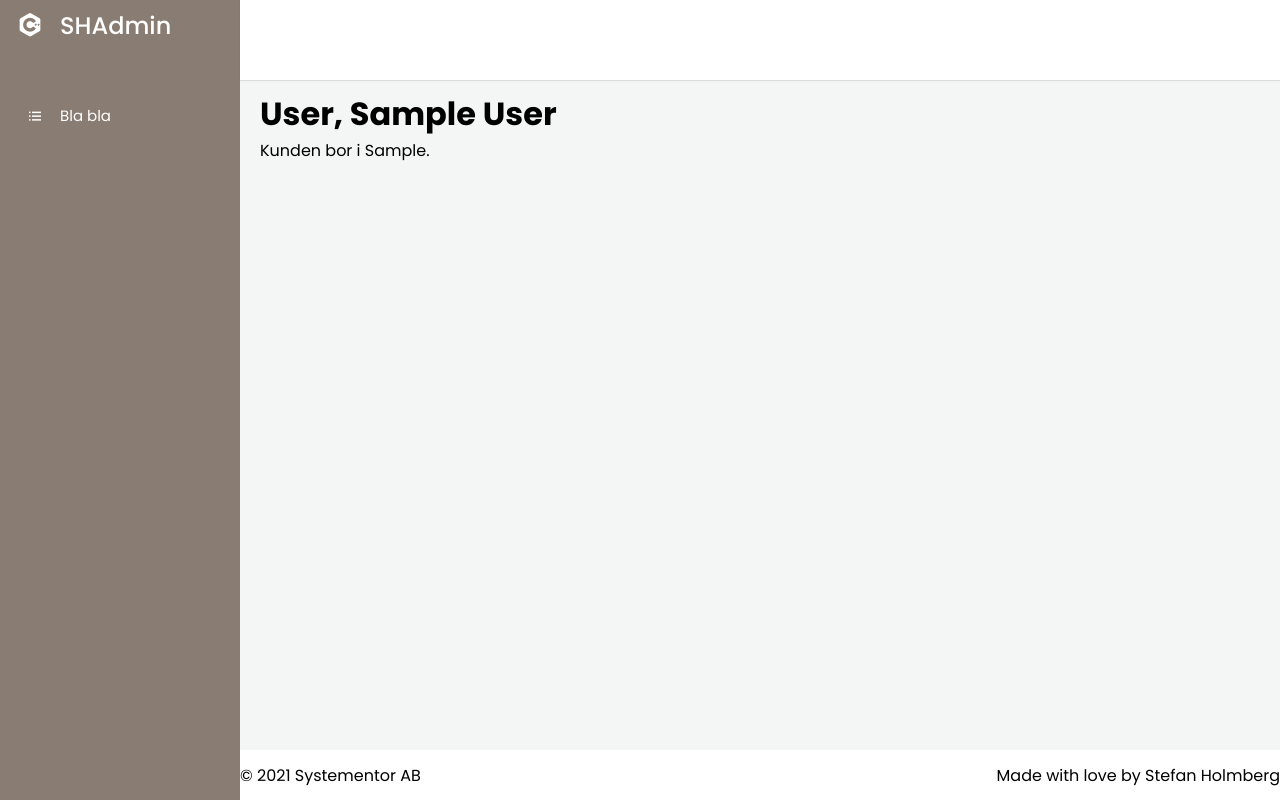
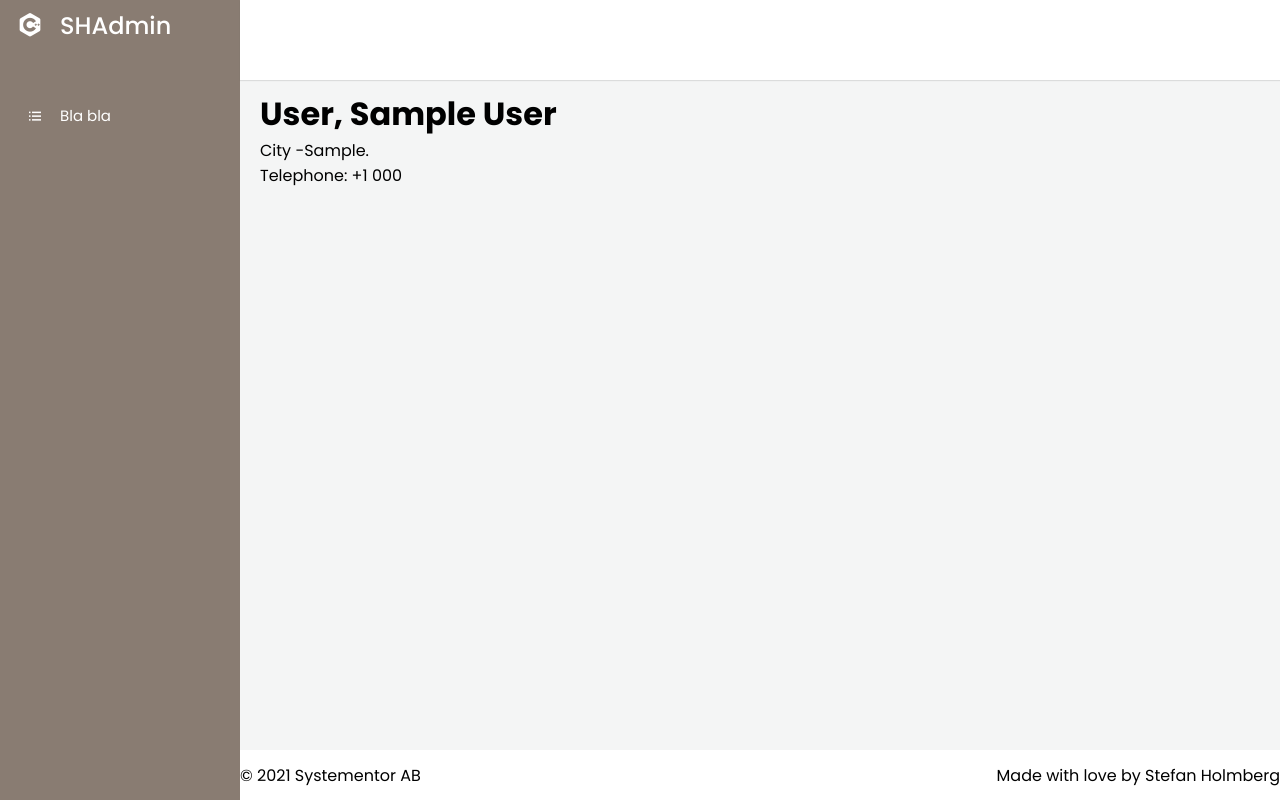
Before and after one commit to EmmelieGren/Webbsite-Bank, a Flask app: page /customer/1 in a window 1280 px wide. Run offline with Flask 3, Linux system fonts and the light colour scheme; tables that the repository leaves empty hold one stand-in row (values such as "Sample post"); parts of the project's set-up code (start-up, migrations or seed data) failed here and were passed over.

Commit message:
fin korr

```diff
--- a/templates/customer.html
+++ b/templates/customer.html
@@ -9,6 +9,6 @@ Kundsida {{ customer.Surname }}, {{ customer.GivenName }}
 {% block content %}
 
 <h1>{{ customer.Surname }}, {{ customer.GivenName }}</h1>
-<p>Kunden bor i {{ customer.City }}.</p>
-
+<p>City -{{ customer.City }}.</p>
+<p>Telephone: +{{ customer.TelephoneCountryCode }}  {{ customer.Telephone }}</p>
 {% endblock %}
```
